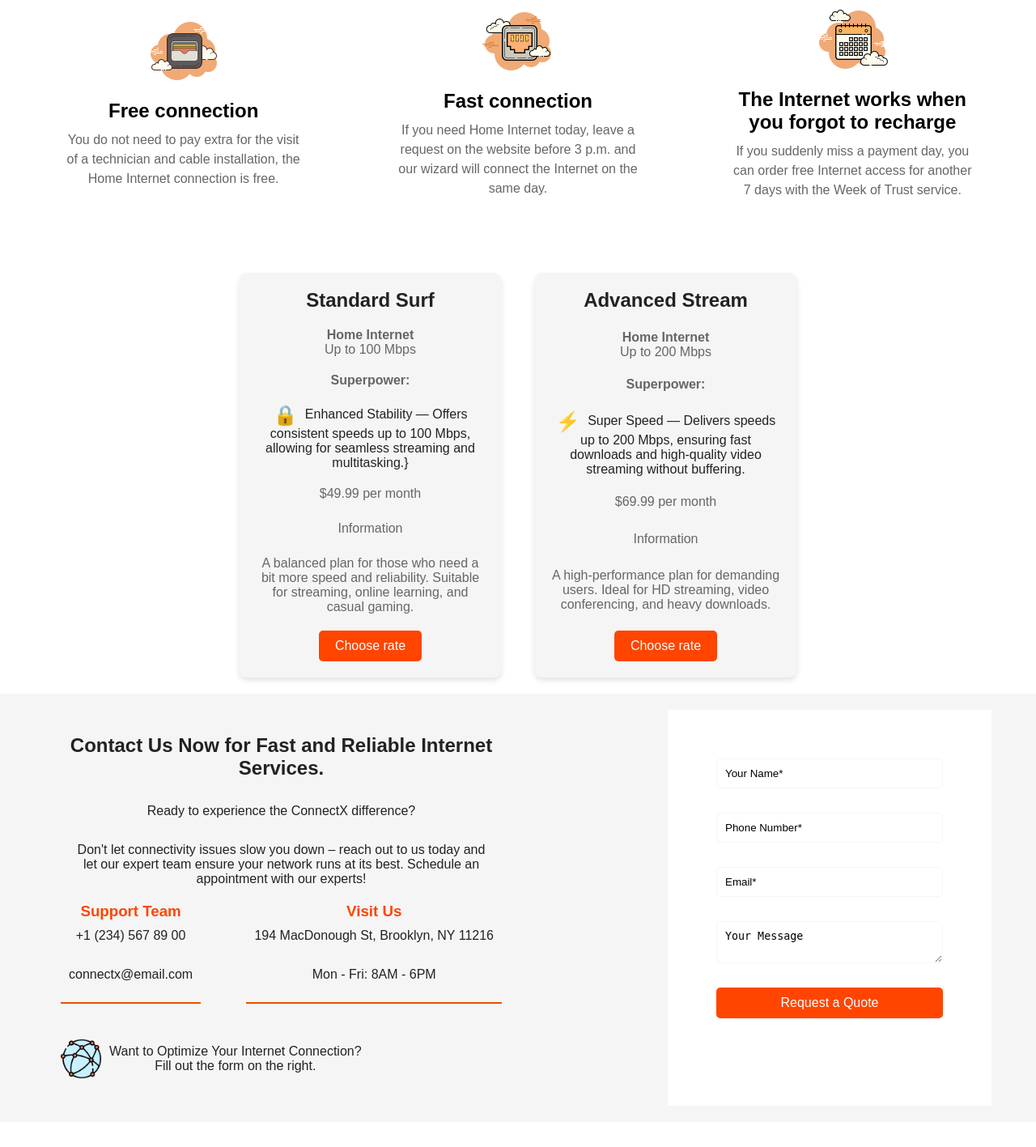
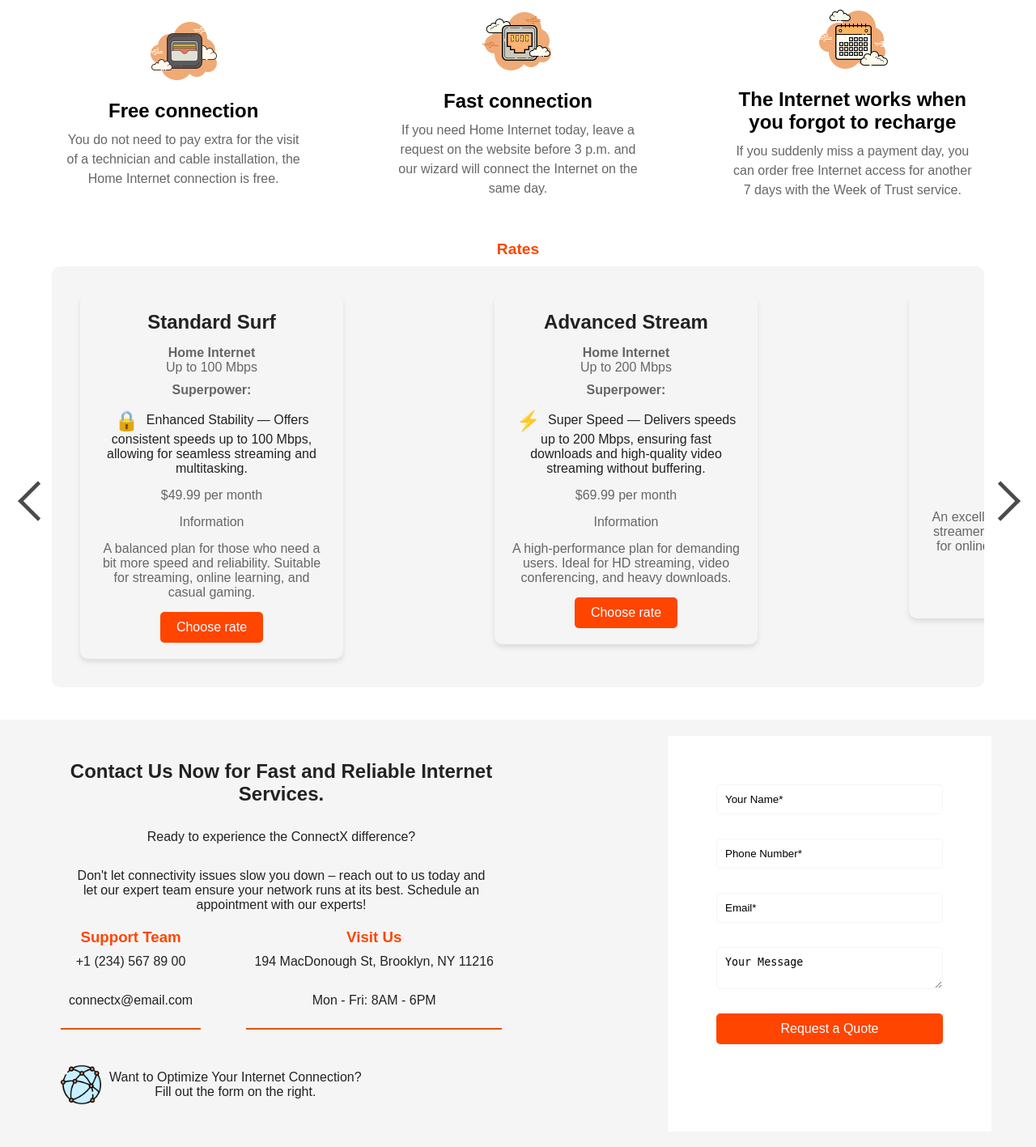
Before and after one commit to Massonus/ConnectX, a Flask app: page /rate/ in a window 1280 px wide. Shown: the part 513-1930 px from the top of the page at 81% size. Run offline with Flask 3, Linux system fonts and the light colour scheme; parts of the project's set-up code (start-up, migrations or seed data) failed here and were passed over.

Commit message:
add new updates for rates page

```diff
--- a/application/__init__.py
+++ b/application/__init__.py
@@ -19,7 +19,10 @@ def create_app():
         rate_util.add_new({'name': 'Basic Connect', 'speed': 50, 'price': 29.99, 'description': "A reliable and affordable plan for everyday internet usage. Perfect for browsing, emailing, and staying connected with friends and family", 'superpower': "Super Speed — Delivers speeds up to 200 Mbps, ensuring fast downloads and high-quality video streaming without buffering."})
         rate_util.add_new({'name': 'Standard Surf', 'speed': 100, 'price': 49.99, 'description': "A balanced plan for those who need a bit more speed and reliability. Suitable for streaming, online learning, and casual gaming.", 'superpower': "Enhanced Stability — Offers consistent speeds up to 100 Mbps, allowing for seamless streaming and multitasking."})
         rate_util.add_new({'name': 'Advanced Stream', 'speed': 200, 'price': 69.99, 'description': "A high-performance plan for demanding users. Ideal for HD streaming, video conferencing, and heavy downloads.", 'superpower': "Super Speed — Delivers speeds up to 200 Mbps, ensuring fast downloads and high-quality video streaming without buffering."})
-
+        rate_util.add_new({'name': 'Ultra Gamer', 'speed': 300, 'price': 89.99, 'description': "An excellent plan for avid gamers and streamers. Provides ultra-fast speeds for online gaming and 4K streaming.", 'superpower': "Lightning Fast — Ensures a high-speed connection with up to 300 Mbps, minimizing lag and buffering during gameplay and streaming."})
+        rate_util.add_new({'name': 'Pro Connect', 'speed': 500, 'price': 109.99,
+                           'description': "A premium plan designed for professionals and heavy internet users. Perfect for large file transfers, video conferencing, and multiple device connections.",
+                           'superpower': "Blazing Speed — Delivers exceptional speeds up to 500 Mbps, providing the ultimate experience for demanding tasks and high-volume usage."})
     from application.routes.main import bp as main_bp
     app.register_blueprint(main_bp)
 
--- a/application/run.py
+++ b/application/run.py
@@ -3,4 +3,4 @@ from application import create_app
 app = create_app()
 
 if __name__ == '__main__':
-    app.run(debug=True)
+    app.run(port=5001, host='localhost', debug=True)
--- a/application/static/css/rates/rates.css
+++ b/application/static/css/rates/rates.css
@@ -1,3 +1,60 @@
+.rates-wrapper {
+    width: 100%;
+    background-color: var(--background-color);
+}
+
+.promo-section {
+    color: #000;
+    padding: 20px;
+    margin-bottom: 20px;
+    text-align: center;
+}
+
+.promo-section h2 {
+    font-size: 2em;
+    margin-bottom: 20px;
+}
+
+.promo-details {
+    display: flex;
+    justify-content: space-around;
+    align-items: center;
+    flex-wrap: wrap;
+}
+
+.promo-item {
+    display: flex;
+    flex-direction: column;
+    align-items: center;
+    flex: 1;
+    max-width: 300px;
+    margin: 10px;
+    text-align: center;
+}
+
+.promo-item img {
+    width: 100px;
+    height: 100px;
+    margin-bottom: 10px;
+}
+
+.promo-item h3 {
+    font-size: 1.5em;
+    margin-bottom: 10px;
+}
+
+.promo-item p {
+    font-size: 16px;
+    line-height: 1.5;
+    color: var(--subtle-text-color);
+}
+
+.rates-container {
+    margin: auto;
+    padding: 20px;
+    max-width: 1200px;
+}
+
 .tariff-container {
     display: flex;
     flex-wrap: wrap;
@@ -12,6 +69,7 @@
     justify-content: space-between;
     width: 100%;
     max-width: 325px;
+    min-height: 400px; /* Добавляем минимальную высоту */
     background-color: var(--item-background-color);
     border-radius: 10px;
     box-shadow: 0 4px 6px var(--box-shadow-color);
@@ -39,7 +97,7 @@
 
 .price {
     font-size: 24px;
-    color: var(--highlight-color);
+    color: var(--highlight-color); /* Обновите цвет, чтобы соответствовать кнопке */
     margin: 20px 0;
 }
 
@@ -103,48 +161,127 @@
         margin: 20px;
     }
 }
-.promo-section {
-    color: #000;
-    padding: 20px;
-    margin-bottom: 20px;
-    text-align: center;
+
+.carousel-wrapper {
+    position: relative;
+    max-width: 1300px;
+    margin: auto;
+    margin-bottom: 40px; /* Добавляем отступ снизу */
 }
 
-.promo-section h2 {
-    font-size: 2em;
-    margin-bottom: 20px;
+#carousel-container {
+    width: 90%;
+    margin: auto;
+    overflow: hidden;
+    border-radius: 10px;
+    background-color: var(--item-background-color);
+    position: relative; /* Обновление для позиционирования контролов */
 }
 
-.promo-details {
+#carousel {
     display: flex;
-    justify-content: space-around;
-    align-items: center;
-    flex-wrap: wrap;
+    transition: transform 0.5s;
 }
 
-.promo-item {
+.slide {
+    list-style: none;
+    flex: 0 0 33.3333%; /* Отображаем по три элемента */
+    padding: 15px;
+    box-sizing: border-box;
+}
+
+#controls {
+    position: absolute;
+    top: 50%;
+    width: 100%;
+    display: flex;
+    justify-content: space-between;
+    transform: translateY(-50%);
+    pointer-events: none;
+}
+
+#prev,
+#next {
+cursor: pointer;
+    pointer-events: all;
+    opacity: 0.7;
+    transition: opacity 0.3s;
+    width: 50px;
+    height: 60px;
+    display: flex;
+    align-items: center;
+    justify-content: center;
+    position: absolute;
+    padding: 0;
+}
+
+#prev {
+    left: 10px; /* Скорректируем позиционирование */
+}
+
+#next {
+    right: 10px; /* Скорректируем позиционирование */
+}
+
+#prev:hover,
+#next:hover {
+    opacity: 1;
+}
+
+.service-item {
     display: flex;
     flex-direction: column;
-    align-items: center;
-    flex: 1;
-    max-width: 300px;
-    margin: 10px;
-    text-align: center;
+    background-color: var(--background-dark-color);
+    color: var(--background-light-grey-color);
+    text-align: left;
+    padding: 15px;
+    border-radius: 10px;
 }
 
-.promo-item img {
-    width: 100px;
-    height: 100px;
-    margin-bottom: 10px;
+.service-item img {
+    width: 100%;
+    height: auto;
+    border-radius: 10px;
 }
 
-.promo-item h3 {
-    font-size: 1.5em;
-    margin-bottom: 10px;
+.service-item h3 {
+    margin-top: 10px;
+    font-size: 1em;
+    color: var(--text-color);
 }
 
-.promo-item p {
-    font-size: 16px;
-    line-height: 1.5;
+.service-item p {
+    margin: 5px 0;
     color: var(--subtle-text-color);
 }
+
+.service-item .btn {
+    display: inline-block;
+    padding: 8px 12px;
+    background-color: var(--primary-color);
+    color: var(--neutral-white-color);
+    text-decoration: none;
+    border-radius: 5px;
+    margin-top: auto;
+    align-self: start;
+    width: auto;
+}
+
+.service-item .btn:hover {
+    background-color: var(--button-hover-color);
+}
+
+#controls span img {
+    width: 100%;
+}
+
+@media (max-width: 768px) {
+    .slide {
+        width: 100%;
+    }
+}
+
+.dark-theme #prev,
+.dark-theme #next {
+    filter: invert(100%);
+}
--- /dev/null
+++ b/application/static/js/rates-carousel.js
@@ -0,0 +1,51 @@
+document.addEventListener("DOMContentLoaded", function () {
+    const carousel = document.getElementById('carousel');
+    const slides = document.getElementsByClassName('slide');
+    const carouselContainer = document.getElementById('carousel-container');
+
+    let moveOffset = carouselContainer.offsetWidth / 3;
+    const SLIDE_DURATION = 500;
+    const TRANSITION_NONE = 'none';
+    const TRANSITION_NORMAL = 'transform 0.5s';
+
+    function updateWidths() {
+        moveOffset = window.innerWidth <= 768 ? carouselContainer.offsetWidth : carouselContainer.offsetWidth / 3;
+
+        for (const slide of slides) {
+            slide.style.width = `${moveOffset}px`;
+        }
+
+        carousel.style.width = `${slides.length * moveOffset}px`;
+    }
+
+    function moveSlide(direction) {
+        if (direction === 1) {
+            carousel.insertBefore(carousel.lastElementChild, carousel.firstElementChild);
+
+            carousel.style.transition = TRANSITION_NONE;
+            carousel.style.transform = `translateX(-${moveOffset}px)`;
+
+            setTimeout(() => {
+                carousel.style.transition = TRANSITION_NORMAL;
+                carousel.style.transform = 'translateX(0)';
+            }, 20);
+        } else {
+            carousel.style.transition = TRANSITION_NORMAL;
+            carousel.style.transform = `translateX(-${moveOffset}px)`;
+
+            setTimeout(() => {
+                carousel.appendChild(carousel.firstElementChild);
+
+                carousel.style.transition = TRANSITION_NONE;
+                carousel.style.transform = 'translateX(0)';
+            }, SLIDE_DURATION);
+        }
+    }
+
+    document.getElementById('prev').addEventListener('click', () => moveSlide(1));
+    document.getElementById('next').addEventListener('click', () => moveSlide(-1));
+
+    window.addEventListener('resize', updateWidths);
+
+    updateWidths();
+});
--- a/application/templates/rates/rates.html
+++ b/application/templates/rates/rates.html
@@ -2,6 +2,7 @@
 
 {% block links %}
 <link rel="stylesheet" href="{{ url_for('static', filename='css/rates/rates-page.css') }}">
+<script src="{{ url_for('static', filename='js/rates-carousel.js') }}"></script>
 {% endblock %}
 
 {% block content %}
@@ -15,23 +16,27 @@
         </nav>
     </div>
 </header>
+
 <div class="promo-section">
     <h2>Connect your home Internet</h2>
     <div class="promo-details">
         <div class="promo-item">
             <img src="{{ url_for('static', filename='img/rates-icons/wallet_icon.png') }}" alt="Wallet Icon">
             <h3>Free connection</h3>
-            <p>You do not need to pay extra for the visit of a technician and cable installation, the Home Internet connection is free.</p>
+            <p>You do not need to pay extra for the visit of a technician and cable installation, the Home Internet
+                connection is free.</p>
         </div>
         <div class="promo-item">
             <img src="{{ url_for('static', filename='img/rates-icons/ethernet_on_icon.png') }}" alt="Network Icon">
             <h3>Fast connection</h3>
-            <p>If you need Home Internet today, leave a request on the website before 3 p.m. and our wizard will connect the Internet on the same day.</p>
+            <p>If you need Home Internet today, leave a request on the website before 3 p.m. and our wizard will connect
+                the Internet on the same day.</p>
         </div>
         <div class="promo-item">
             <img src="{{ url_for('static', filename='img/rates-icons/calendar_icon.png') }}" alt="Calendar Icon">
             <h3>The Internet works when you forgot to recharge</h3>
-            <p>If you suddenly miss a payment day, you can order free Internet access for another 7 days with the Week of Trust service.</p>
+            <p>If you suddenly miss a payment day, you can order free Internet access for another 7 days with the Week
+                of Trust service.</p>
         </div>
     </div>
 </div>
@@ -40,28 +45,46 @@
 <button class="rates-button"><a href="{{ url_for('rate.add_page') }}">Add</a></button>
 {% endif %}
 
-<div class="rates-container">
+<div id="service-block" class="service-section">
+    <h3 class="center-block-title">Rates</h3>
+    <div class="carousel-wrapper">
+        <div id="carousel-container" class="limited-width">
+            <ul id="carousel" class="animate">
                 {% for rate in rates %}
-    <div class="tariff-container">
+                <li class="slide service-item">
                     <div class="tariff-card">
                         <h2>{{ rate.name }}</h2>
                         <p><strong>Home Internet</strong><br>Up to {{ rate.speed }} Mbps</p>
                         <p><strong>Superpower:</strong></p>
                         <div class="superpower-description">
                             {% if "Consistent Speed" in rate.superpower %}
-                <span>📈</span> <span>{{ rate.superpower }}}</span>
+                            <span>📈</span> <span>{{ rate.superpower }}</span>
                             {% elif "Enhanced Stability" in rate.superpower %}
-                <span>🔒</span> <span>{{ rate.superpower }}}</span>
+                            <span>🔒</span> <span>{{ rate.superpower }}</span>
                             {% elif "Super Speed" in rate.superpower %}
                             <span>⚡</span> <span>{{ rate.superpower }}</span>
+                            {% elif "Ultra Gamer" in rate.superpower %}
+                            <span>🎮</span> <span>{{ rate.superpower }}</span>
+                            {% elif "Pro Connect" in rate.superpower %}
+                            <span>💼</span> <span>{{ rate.superpower }}</span>
                             {% endif %}
                         </div>
                         <p class="price">${{ rate.price }} per month</p>
                         <p class="condition">Information</p>
                         <p class="description">{{ rate.description }}</p>
-            <button class="rates-button"><a href="{{ url_for('rate.show_rate_by_id', rate_id=rate.id) }}">Choose rate</a></button>
+                        <button class="rates-button"><a href="{{ url_for('rate.show_rate_by_id', rate_id=rate.id) }}">Choose
+                            rate</a></button>
+                    </div>
+                </li>
+                {% endfor %}
+            </ul>
+        </div>
+        <div id="controls">
+            <span id="prev" class="carousel-control"><img
+                    src="{{ url_for('static', filename='img/carousel-prev.png') }}" alt="Previous"></span>
+            <span id="next" class="carousel-control"><img
+                    src="{{ url_for('static', filename='img/carousel-next.png') }}" alt="Next"></span>
         </div>
     </div>
-    {% endfor %}
 </div>
 {% endblock %}
```
Lines whose indentation alone changed are shown as unchanged.
